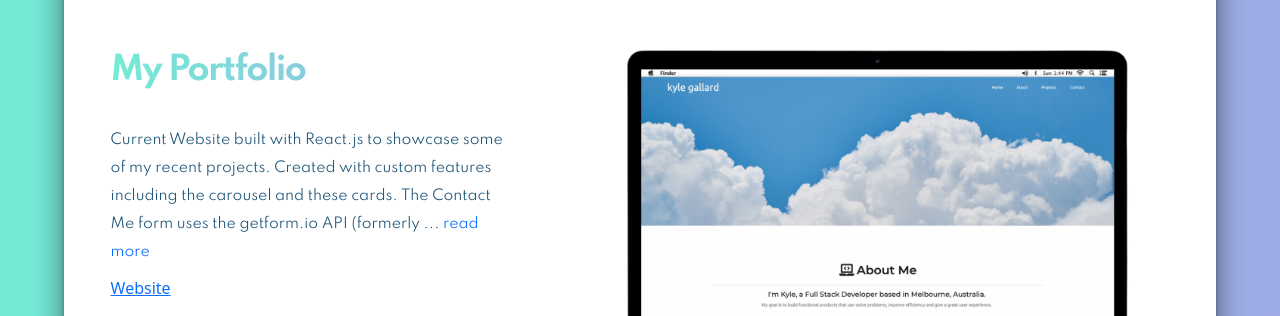
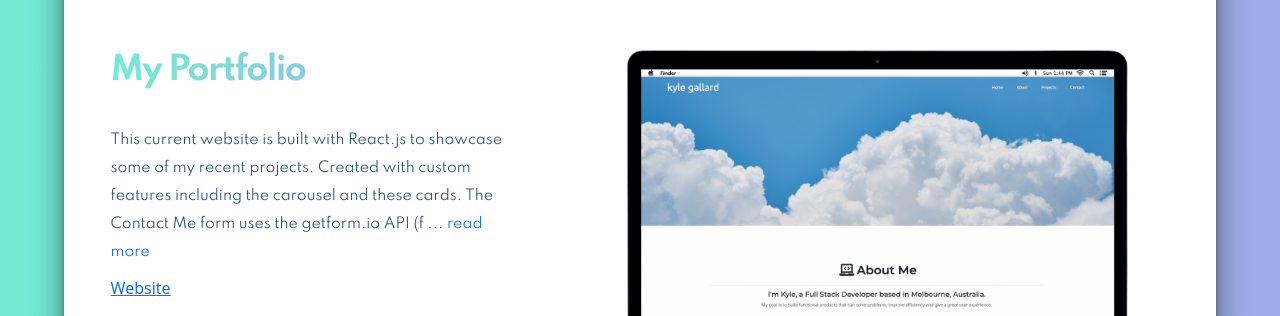
Before and after one commit to KG1414/portfolio-updated-version, a React (Create React App) app in the folder client/: page / in a window 1280 px wide. Shown: the part 2980-3296 px from the top of the page. Built offline with nearby package versions, Linux system fonts and the light colour scheme; no server answers.

Commit message:
Updated [ackage.json

```diff
--- a/client/src/components/Portfolio/projectData.js
+++ b/client/src/components/Portfolio/projectData.js
@@ -10,7 +10,7 @@ const projectData = [
         id: 1,
         projectTitle: "My Portfolio",
         subTitle: "This current Portfolio",
-        projectDescription: "Current Website built with React.js to showcase some of my recent projects. Created with custom features including the carousel and these cards. The Contact Me form uses the getform.io API  (formerly used NodeMailer API). Used Node and connected front end with backend for API's and to deploy to Heroku.",
+        projectDescription: "This current website is built with React.js to showcase some of my recent projects. Created with custom features including the carousel and these cards. The Contact Me form uses the getform.io API  (formerly used NodeMailer API). Used Node and connected front end with backend for API's and to deploy to Heroku.",
         imgUrl: currentProject,
         linkTitleOne: "Website",
         linkTitleTwo: "",
```
